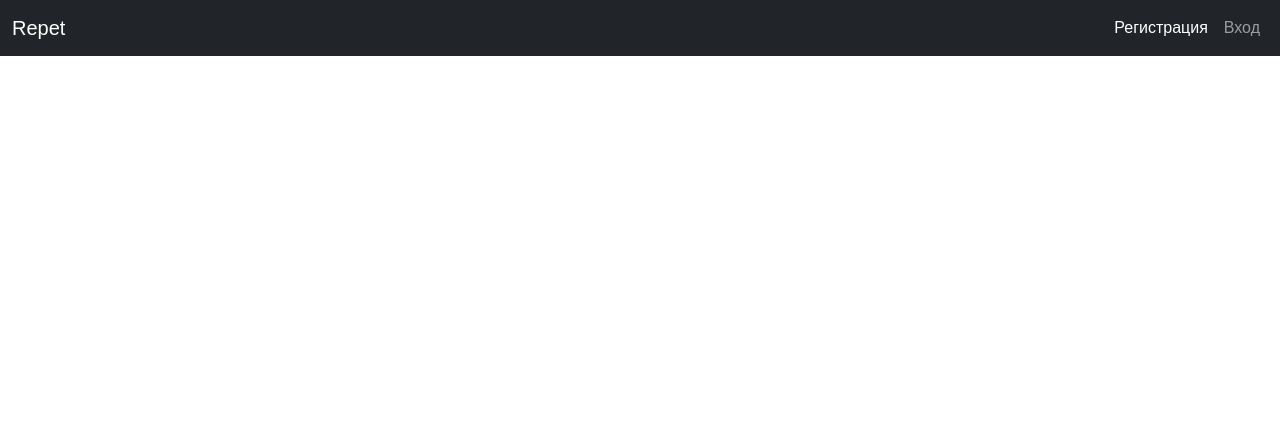
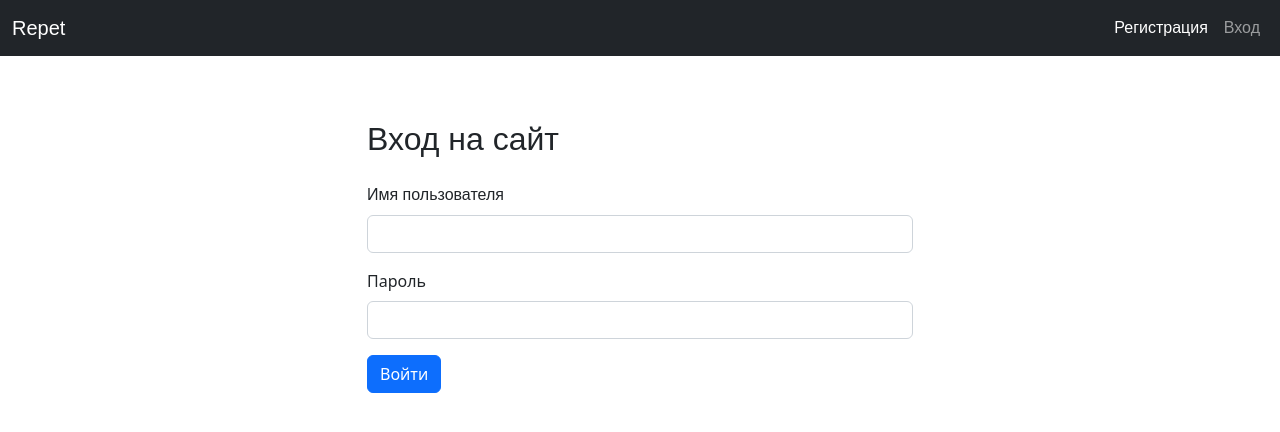
Before and after one commit to Senka04/repetbuddy, a Django app: page /login in a window 1280 px wide. Shown: the top 432 px of the page. Run offline with Django 4.2, Linux system fonts and the light colour scheme.

Commit message:
made  registration form (v4) - more beautiful and added auth form

```diff
--- a/page1/templates/page1/login.html
+++ /dev/null
@@ -1,7 +0,0 @@
-{% extends 'page1/base.html' %}
-
-{% block title %}
-Вход
-{% endblock %}
-
-{% block content %}{% endblock %}
--- /dev/null
+++ b/page1/templates/page1/registration/login.html
@@ -0,0 +1,27 @@
+{% extends 'page1/base.html' %}
+
+{% block title %}
+Вход
+{% endblock %}
+
+{% block content %}
+  <div class="container mt-5">
+    <div class="row justify-content-center">
+      <div class="col-md-6">
+        <h2 class="source-sans-pro mb-4">Вход на сайт</h2>
+        <form method="post">
+          {% csrf_token %}
+          <div class="mb-3">
+            <label for="username" class="source-sans-pro form-label">Имя пользователя</label>
+            <input type="text" class="source-sans-pro form-control" id="username" name="username" required>
+          </div>
+          <div class="mb-3">
+            <label for="password" class="form-label">Пароль</label>
+            <input type="password" class="form-control" id="password" name="password" required>
+          </div>
+          <button type="submit" class="btn btn-primary">Войти</button>
+        </form>
+      </div>
+    </div>
+  </div>
+{% endblock %}
--- a/page1/urls.py
+++ b/page1/urls.py
@@ -3,14 +3,13 @@ from . import views
 
 urlpatterns = [
     path('', views.index, name='home'),
-    path('login', views.login, name='login'),
+    path('login', views.login_view, name='login'),
     path('class9', views.class9, name='class9'),
     path('class10', views.class10, name='class10'),
     path('class11', views.class11, name='class11'),
     path('register', views.register, name='register'),
-
     path('home_video/stream/<int:pk>/', views.get_streaming_video, name='stream'),
     path('home_video/<int:pk>/', views.get_video, name='video'),
-    path('home_video', views.get_list_video, name='home_video')
+    path('home_video', views.get_list_video, name='home_video'),
 
 ]
--- a/page1/views.py
+++ b/page1/views.py
@@ -3,6 +3,30 @@ from django.shortcuts import render, get_object_or_404, redirect
 from .models import Video
 from .services import open_file
 from .forms import RegistrationForm
+from django.contrib.auth import authenticate, login
+from django.contrib.auth.forms import AuthenticationForm
+
+def login_view(request):
+    # Проверяем, был ли уже выполнен вход на сайт
+    if request.user.is_authenticated:
+        return redirect('home')
+
+    # Если это POST-запрос, обрабатываем данные формы
+    if request.method == 'POST':
+        form = AuthenticationForm(request, data=request.POST)
+        if form.is_valid():
+            # Если форма валидна, выполняем вход на сайт
+            username = form.cleaned_data.get('username')
+            password = form.cleaned_data.get('password')
+            user = authenticate(username=username, password=password)
+            if user is not None:
+                login(request, user)
+                return redirect('home')
+    else:
+        form = AuthenticationForm()
+
+    # Отображаем страницу с формой входа на сайт
+    return render(request, 'page1/registration/login.html', {'form': form})
 
 def register(request):
     if request.method == 'POST':
@@ -15,15 +39,9 @@ def register(request):
 
     return render(request, 'page1/registration/register.html', {'form': form})
 
-
-
-
 def index(request):
     return render(request, 'page1/index.html') # представляем, что мы уже в templates
-def registration(request):
-    return render(request, 'page1/registration.html') # представляем, что мы уже в templates
-def login(request):
-    return render(request, 'page1/login.html') # представляем, что мы уже в templates
+
 def class9(request):
     return render(request, 'page1/class9.html')
 def class10(request):
```
Also changed, not shown: page1/templates/page1/registration/register.html (+12 -10 lines), db.sqlite3.
